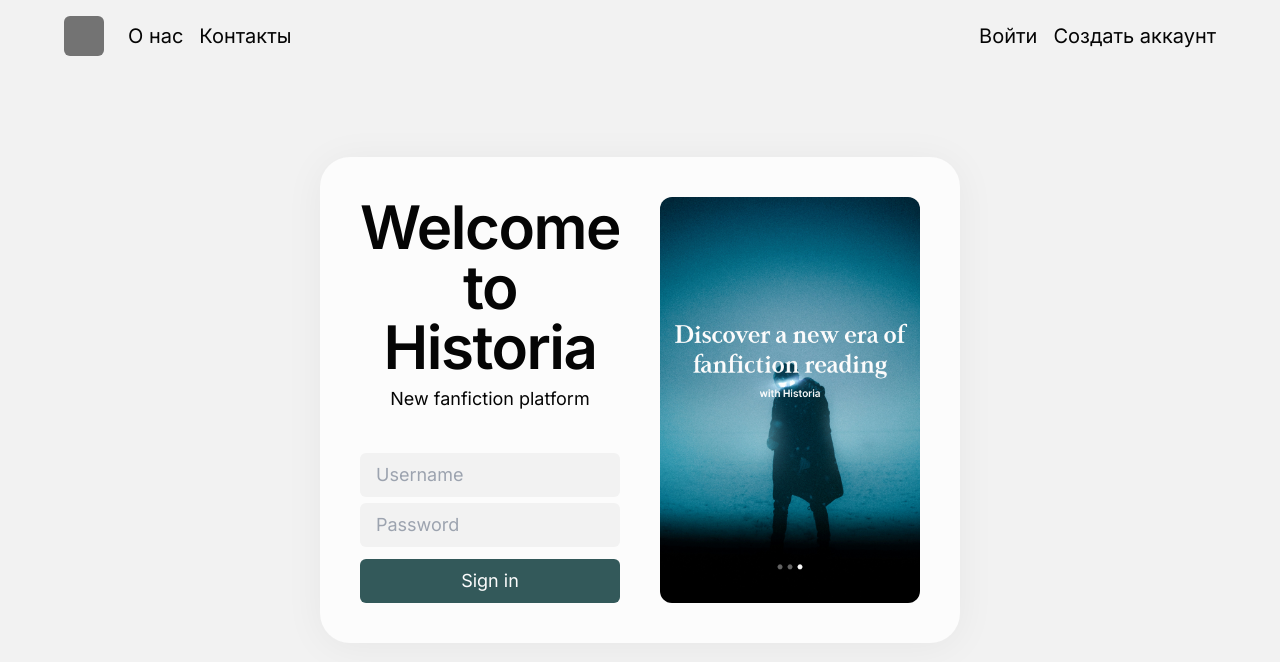
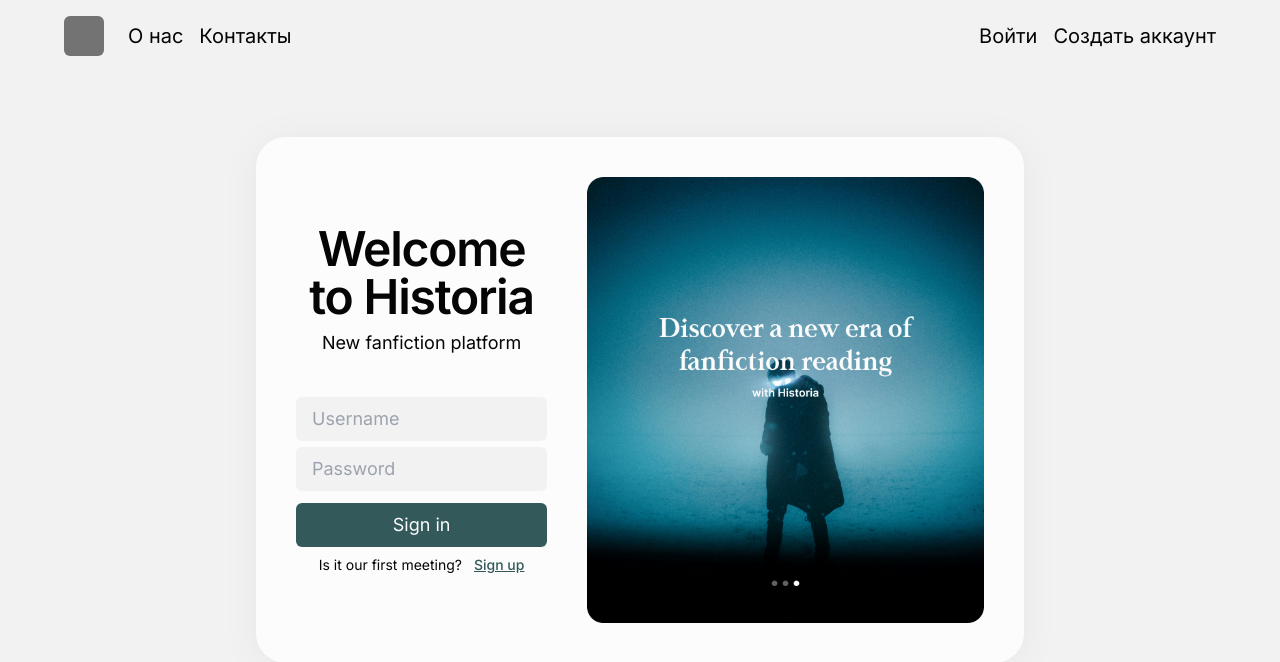
Before and after one commit to mbozhik/historia, a Next.js app: page /sign-in in a window 1280 px wide. Shown: the top 662 px of the page. Built offline with nearby package versions, Linux system fonts and the light colour scheme; no server answers.

Commit message:
adaptive `/sign-in` auth page

```diff
--- a/src/app/(auth)/sign-in/page.tsx
+++ b/src/app/(auth)/sign-in/page.tsx
@@ -5,12 +5,13 @@ import {SubmitHandler, useForm} from 'react-hook-form'
 import {zodResolver} from '@hookform/resolvers/zod'
 import {signIn} from 'next-auth/react'
 
+import Link from 'next/link'
+import Image from 'next/image'
+import SignInImage from '%/auth/sign-in.jpg'
+
 import Input from '#/UI/Input'
 import Button from '#/UI/Button'
 const screenHeight = 'h-svh h-screen'
-
-import Image from 'next/image'
-import SignInImage from '%/auth/sign-in.jpg'
 
 const schema = z.object({
   login: z.string().min(3, 'Login must be at least 3 characters long'),
@@ -52,11 +53,11 @@ export default function SignIn() {
   }
 
   return (
-    <section data-section="sign-in" className={`grid place-items-center space-y-5 ${screenHeight}`} onSubmit={handleSubmit(onSubmit)}>
-      <div className={`grid ${gridConfig.parent} items-center p-10 gap-10 w-[50%] min-h-[60vh] bg-background-alt rounded-4xl shadow-[0_4px_40px_0px_rgba(0,0,0,0.05)]`}>
-        <form className={`flex flex-col justify-between gap-10 ${gridConfig.auth} col-s`}>
-          <div className="text-center">
-            <h1 className="mb-2 text-6xl font-semibold tracking-tight">
+    <section data-section="sign-in" className={`grid place-items-center space-y-5 ${screenHeight}`}>
+      <div className={`grid ${gridConfig.parent} sm:block items-center p-10 md:p-6 sm:px-4 sm:py-10 gap-10 md:gap-6 w-[50%] min-h-[60vh] xl:w-[60%] md:w-[90%] sm:min-h-0 bg-background-alt rounded-4xl shadow-[0_4px_40px_0px_rgba(0,0,0,0.05)]`}>
+        <form className={`flex flex-col justify-between gap-10 sm:gap-7 ${gridConfig.auth} col-s`} onSubmit={handleSubmit(onSubmit)}>
+          <div className="text-center sm:-space-y-1">
+            <h1 className="mb-2 text-6xl font-semibold tracking-tight xl:text-5xl sm:leading-[1.10]">
               Welcome <br /> to Historia
             </h1>
             <p className="text-lg">New fanfiction platform </p>
@@ -68,11 +69,19 @@ export default function SignIn() {
               <Input name="password" register={register} type="password" placeholder="Password" autoComplete="current-password" error={errors.password} />
             </div>
 
-            <Button buttonText="Sign in" className="w-full" isSubmitting={isSubmitting} error={errors.root} />
+            <div className="space-y-2 md:space-y-3">
+              <Button buttonText="Sign in" className="w-full" isSubmitting={isSubmitting} error={errors.root} />
+              <div className="flex gap-2 mx-auto text-sm md:gap-3 xl:gap-3 w-fit">
+                <span>Is it our first meeting?</span>
+                <Link className="font-medium underline duration-200 text-primary hover:no-underline" href="/sign-up">
+                  Sign up
+                </Link>
+              </div>
+            </div>
           </div>
         </form>
 
-        <Image quality={100} className={`block object-cover rounded-xl s-full ${gridConfig.image}`} src={SignInImage} alt="Sign in" />
+        <Image quality={100} className={`sm:hidden block object-cover rounded-xl s-full ${gridConfig.image}`} src={SignInImage} alt="Sign in" />
       </div>
     </section>
   )
--- a/tailwind.config.ts
+++ b/tailwind.config.ts
@@ -13,14 +13,12 @@ const config = {
         '2xl': '1400px',
       },
     },
+    screens: {
+      xl: {max: '1536px'},
+      md: {max: '1024px'},
+      sm: {max: '428px'},
+    },
     extend: {
-      screens: {
-        xl: {max: '1536px'},
-        lg: {max: '1024px'},
-        sm: {max: '768px'},
-        xs: {max: '350px'},
-      },
-
       colors: {
         background: 'var(--background)',
         foreground: 'var(--foreground)',
```
